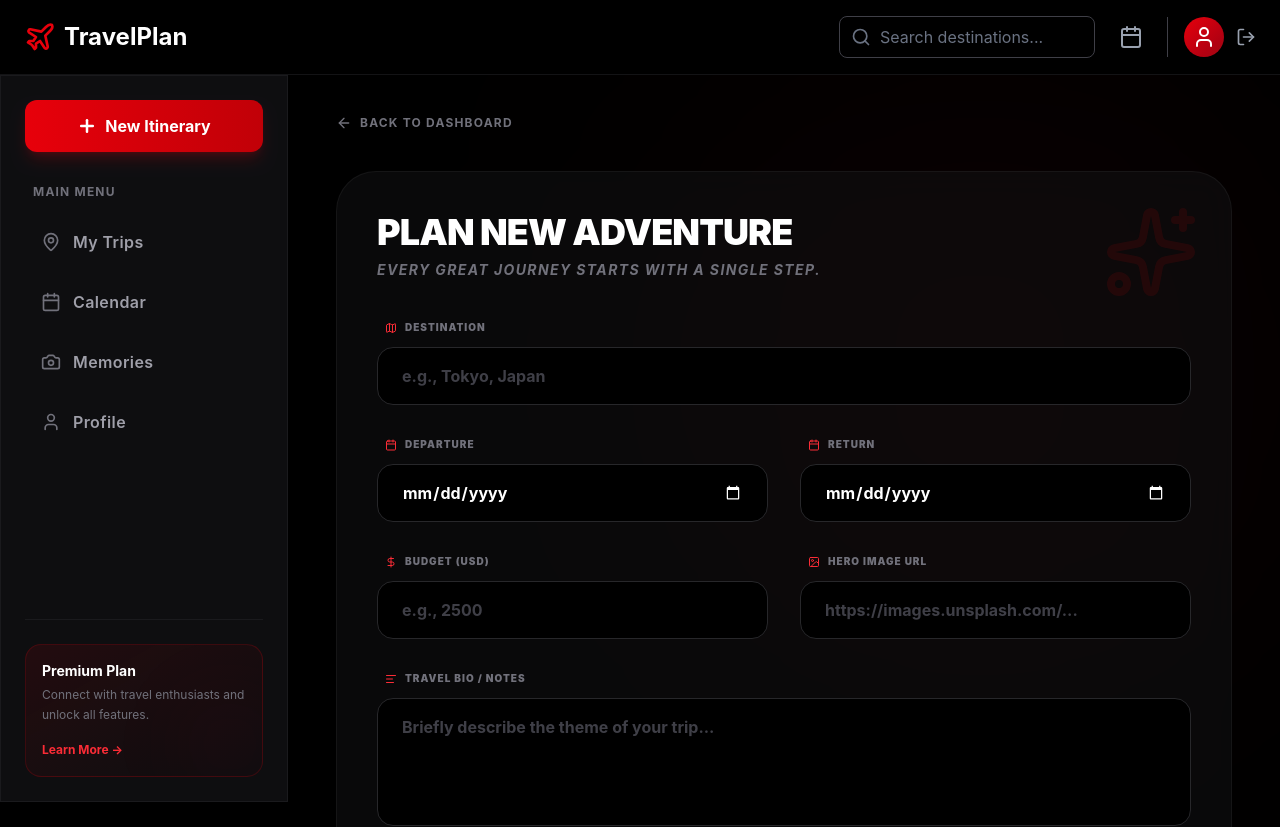
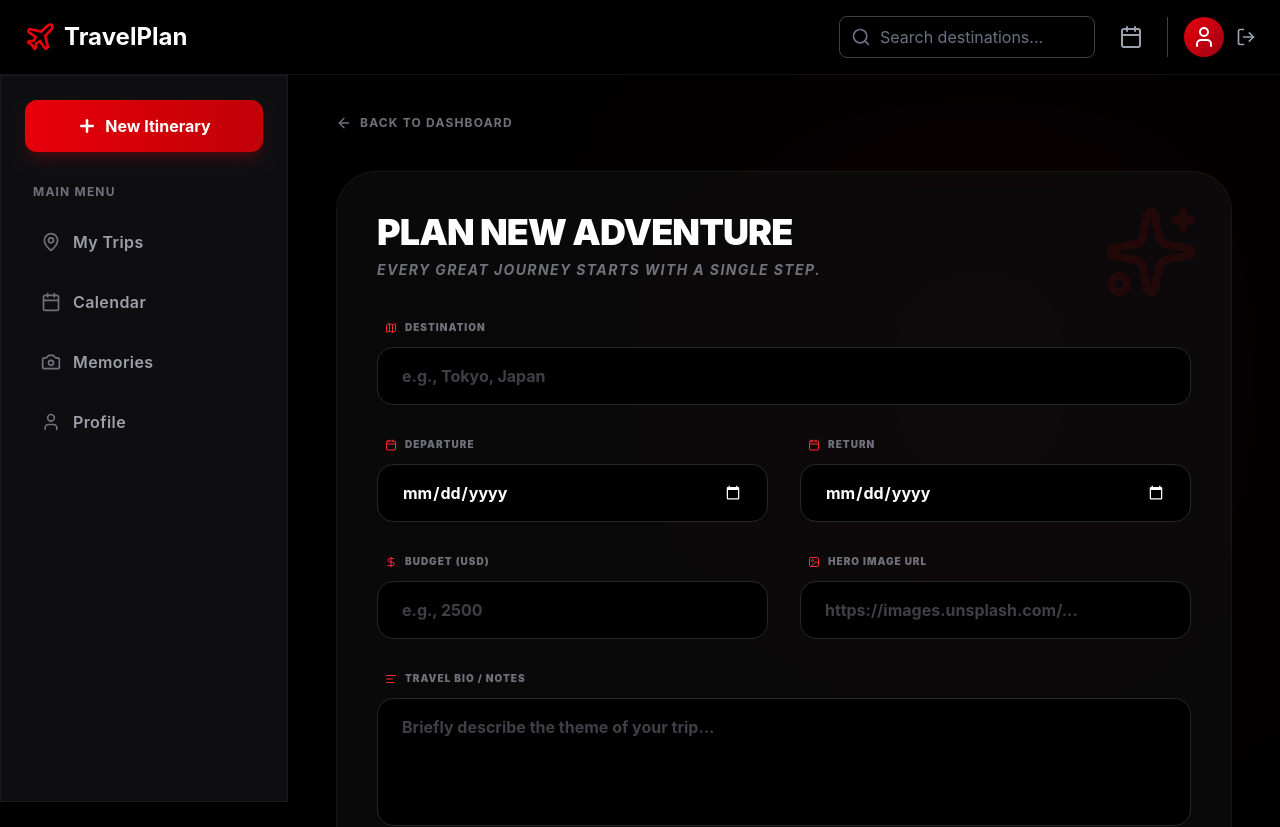
Before and after one commit to GVishnuKarthick/travelapp-client, a React (Vite) app: page /create in a window 1280 px wide. Shown: the top 827 px of the page. Built offline with nearby package versions, Linux system fonts and the light colour scheme; no server answers; sample sign-in values are in the browser's storage.

Commit message:
Fix token capitalization mismatch

```diff
--- a/src/components/Sidebar.jsx
+++ b/src/components/Sidebar.jsx
@@ -20,9 +20,8 @@ const Sidebar = () => {
     <>
       {/* Mobile Overlay */}
       <div
-        className={`fixed inset-0 bg-black/60 backdrop-blur-sm z-30 lg:hidden transition-opacity duration-300 ${
-          isSidebarOpen ? 'opacity-100 visible' : 'opacity-0 invisible'
-        }`}
+        className={`fixed inset-0 bg-black/60 backdrop-blur-sm z-30 lg:hidden transition-opacity duration-300 ${isSidebarOpen ? 'opacity-100 visible' : 'opacity-0 invisible'
+          }`}
         onClick={() => setIsSidebarOpen(false)}
       ></div>
 
@@ -53,11 +52,10 @@ const Sidebar = () => {
                     navigate(item.path);
                     setIsSidebarOpen(false);
                   }}
-                  className={`flex items-center gap-3 px-4 py-3.5 w-full rounded-xl transition-all duration-300 group relative ${
-                    isActive
+                  className={`flex items-center gap-3 px-4 py-3.5 w-full rounded-xl transition-all duration-300 group relative ${isActive
                       ? 'text-white bg-zinc-800/80 shadow-md border border-zinc-700/50'
                       : 'text-zinc-400 hover:text-white hover:bg-zinc-800/40'
-                  }`}
+                    }`}
                 >
                   <item.icon className={`w-5 h-5 transition-all duration-300 ${isActive ? 'text-red-500 scale-110' : 'text-zinc-500 group-hover:text-red-500'}`} />
                   <span className={`font-semibold tracking-wide ${isActive ? 'translate-x-1' : 'group-hover:translate-x-1'} transition-transform`}>{item.label}</span>
@@ -73,18 +71,7 @@ const Sidebar = () => {
             })}
           </div>
 
-          <div className="mt-auto pt-6 border-t border-zinc-800/50">
-            <div className="p-4 bg-gradient-to-br from-red-600/10 to-transparent border border-red-600/20 rounded-2xl relative overflow-hidden group">
-              <div className="absolute -right-4 -bottom-4 w-24 h-24 bg-red-600/5 rounded-full blur-2xl group-hover:bg-red-600/10 transition-colors" />
-              <h3 className="text-white text-sm font-bold mb-1 relative z-10">Premium Plan</h3>
-              <p className="text-zinc-500 text-xs mb-3 relative z-10 leading-relaxed">
-                Connect with travel enthusiasts and unlock all features.
-              </p>
-              <button className="text-red-500 text-xs font-bold hover:text-red-400 transition relative z-10">
-                Learn More →
-              </button>
-            </div>
-          </div>
+
         </nav>
       </aside>
     </>
```
